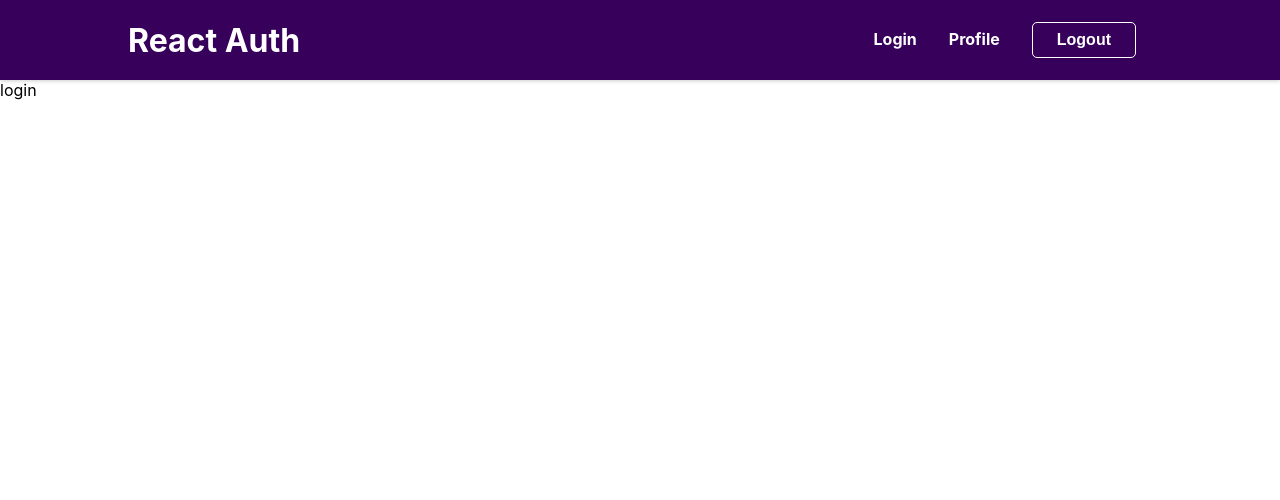
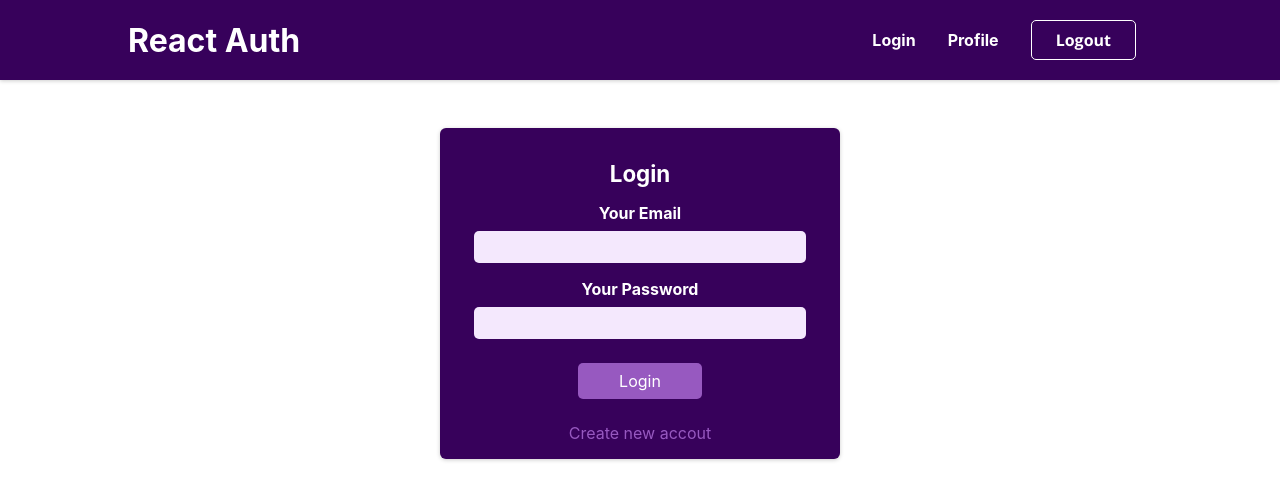
Before and after one commit to rzsm/practice, a React (Create React App) app: page /auth in a window 1280 px wide. Shown: the top 500 px of the page. Built offline with nearby package versions, Linux system fonts and the light colour scheme.

Commit message:
LoginPage

```diff
--- a/src/App.js
+++ b/src/App.js
@@ -1,5 +1,6 @@
 import { Outlet, Link } from 'react-router-dom';
-import styles from './App.module.css'
+import Button from './components/UI/Button';
+import styles from './App.module.css';
 
 function App() {
   return (
@@ -15,7 +16,7 @@ function App() {
               <Link to="/profile"> Profile </Link>
             </li>
             <li>
-              <button className={styles['logout-btn']}>Logout</button>
+              <Button className={styles['logout-btn']}>Logout</Button>
             </li>
           </ul>
         </nav>
--- a/src/App.module.css
+++ b/src/App.module.css
@@ -1,8 +1,8 @@
 header {
     width: 100%;
     height: 5rem;
-    background-color: hsl(276, 98%, 18%);
-    box-shadow: 0 1px 4px hsla(0, 0%, 0%, 0.2);
+    background-color: var(--primary-color);
+    box-shadow: 0 1px 4px var(--dark-shadow-color);
     display: flex;
     justify-content: space-between;
     padding:0 10%;
@@ -30,21 +30,19 @@ ul.nav-bar li {
 }
 
 .logout-btn {
+    font-family: 'Open Sans', 'Lato', 'sans-serif', 'Segoe UI', 'Roboto';
     font-size: inherit;
     font-weight: bold;
     color: white;
     background-color: transparent;
     border: 1px solid white;
-    border-radius: 5px;
-    padding: 0.5rem 1.5rem;
-    cursor: pointer;
 }
 
 ul.nav-bar a:hover{
-    color: hsl(276, 58%, 72%);
+    color: var(--light-of-primary);
 }
 
 .logout-btn:hover {
-    background-color: hsl(276, 58%, 72%);
-    color: hsl(276, 98%, 18%);
+    background-color: var(--light-of-primary);
+    color: var(--primary-color);
 }
--- /dev/null
+++ b/src/components/UI/Button.jsx
@@ -0,0 +1,12 @@
+import styles from './Button.module.css';
+
+export default function Button({children, className, onClick }) {
+    const classNamePhrase = styles.btn + ' '+ className;
+    const onClickFn = onClick ? onClick : "";
+
+    return (
+        <button className={classNamePhrase} onClick={onClickFn}>
+            {children}
+        </button>
+    )
+}
--- /dev/null
+++ b/src/components/UI/Button.module.css
@@ -0,0 +1,6 @@
+.btn {
+    border-radius: 5px;
+    padding: 0.5rem 1.5rem;
+    cursor: pointer;
+    border:none;
+}
--- /dev/null
+++ b/src/components/UI/Card.jsx
@@ -0,0 +1,11 @@
+import styles from './Card.module.css'
+
+export default function Card({ children, className }) {
+    const classNamePhrase = className + ' ' + styles.card
+
+    return (
+        <div className={classNamePhrase}>
+            {children}
+        </div>
+    )
+}
--- /dev/null
+++ b/src/components/UI/Card.module.css
@@ -0,0 +1,7 @@
+.card {
+    border-radius: 6px;
+    display: flex;
+    flex-direction: column;
+    text-align: center;
+    padding: 1rem;
+}
--- /dev/null
+++ b/src/components/UI/Input.jsx
@@ -0,0 +1,13 @@
+import styles from './Input.module.css';
+
+export default function Input({ label, id, inputClass, labelClass }) {
+    const labelClassPhrase = styles.label + ' ' + labelClass;
+    const inputClassPhrase = styles.input + ' ' + inputClass;
+
+    return (
+        <>
+            <label htmlFor={id} className={labelClassPhrase}> {label} </label>
+            <input id={id} className={inputClassPhrase}/>
+        </>
+    )
+}
--- /dev/null
+++ b/src/components/UI/Input.module.css
@@ -0,0 +1,17 @@
+.label {
+    margin-bottom: 0.5rem;
+    font-weight: bold;
+}
+
+.input {
+    margin-bottom: 1rem;
+    border-radius: 5px;
+    background-color: var(--xlight-of-primary);
+    padding: o.5rem;
+    height: 2rem;
+    border: none;
+}
+
+.input:focus {
+    background-color: var(--xlight-of-primary);
+}
--- a/src/index.css
+++ b/src/index.css
@@ -1,13 +1,22 @@
+@import url('https://fonts.googleapis.com/css2?family=Lato:wght@700&family=Open+Sans:wght@400;700&display=swap');
+:root {
+  --primary-color: hsl(276, 98%, 18%);
+  --medium-light-darker-of-primary: hsl(276, 45%, 45%);
+  --medium-light-of-primary: hsl(276, 45%, 55%);
+  --light-of-primary: hsl(276, 58%, 72%);
+  --xlight-of-primary: hsl(276, 83%, 95%);
+  --dark-shadow-color: hsla(0, 0%, 0%, 0.2);
+}
+
 *, body {
   margin: 0;
   padding: 0;
   box-sizing: border-box;
 }
 
-body {
-  font-family: -apple-system, BlinkMacSystemFont, 'Segoe UI', 'Roboto', 'Oxygen',
-    'Ubuntu', 'Cantarell', 'Fira Sans', 'Droid Sans', 'Helvetica Neue',
-    sans-serif;
+*, body {
+  font-family: -apple-system, BlinkMacSystemFont, 'Open Sans', 'Lato', 'sans-serif', 'Segoe UI', 'Roboto', 'Oxygen',
+    'Ubuntu', 'Cantarell', 'Fira Sans', 'Droid Sans', 'Helvetica Neue';
   -webkit-font-smoothing: antialiased;
   -moz-osx-font-smoothing: grayscale;
 }
--- a/src/index.js
+++ b/src/index.js
@@ -2,6 +2,7 @@ import ReactDOM from 'react-dom/client';
 import { BrowserRouter, Routes, Route } from 'react-router-dom';
 import App from './App';
 import HomepageBody from './pages/HomepageBody';
+import LoginPage from './pages/LoginPage';
 import './index.css';
 
 
@@ -10,7 +11,7 @@ root.render(
   <BrowserRouter>
     <Routes>
       <Route path="/" element={<App />}>
-        <Route path="auth" element={<div>login</div>} />
+        <Route path="auth" element={<LoginPage />} />
         <Route path="profile" element={<p>profile</p>} />
         <Route index element={ <HomepageBody />} />
       </Route>
--- /dev/null
+++ b/src/pages/LoginPage.jsx
@@ -0,0 +1,20 @@
+import Card from "../components/UI/Card";
+import Input from "../components/UI/Input";
+import Button from "../components/UI/Button";
+import styles from './LoginPage.module.css'
+
+const LoginPage = () => {
+    return (
+        <Card className={styles.card}>
+            <p className={styles['card-title']}> Login </p>
+            <form className={styles['login-form']}>
+                <Input label="Your Email" id="email" inputClass={styles.input}/>
+                <Input label="Your Password" id="password" inputClass={styles.input + ' ' + styles['last-input']}/>
+                <Button className={styles['login-btn']}> Login </Button>
+            </form>
+            <a className={styles['new-account']}>Create new accout</a>
+        </Card>
+    )
+}
+
+export default LoginPage;
--- /dev/null
+++ b/src/pages/LoginPage.module.css
@@ -0,0 +1,45 @@
+.card {
+    background-color: var(--primary-color);
+    box-shadow: 0px 1px 4px var(--dark-shadow-color);
+    color: white;
+    margin: 3rem auto;
+    width: 400px;
+}
+
+.card-title {
+    font-size: 1.4rem;
+    font-weight: bold;
+    margin: 1rem;
+    font-family:  -apple-system, BlinkMacSystemFont, 'Open Sans', 'Lato', 'sans-serif', 'Segoe UI', 'Roboto', 'Oxygen',
+    'Ubuntu', 'Cantarell', 'Fira Sans', 'Droid Sans', 'Helvetica Neue';
+}
+
+.login-form {
+    display: flex;
+    flex-direction: column;
+    align-items: center;
+}
+
+.login-btn {
+    background-color: var(--medium-light-of-primary);
+    color: white;
+    width: 7.7rem ;
+    font-size: 1rem;
+}
+
+.login-btn:hover {
+    background-color: var(--medium-light-darker-of-primary);
+}
+
+.input {
+    width: 90%;
+}
+
+.last-input {
+    margin-bottom: 1.5rem;
+}
+
+.new-account {
+    color: var(--medium-light-of-primary);
+    margin: 1.5rem 0 0;
+}
```
